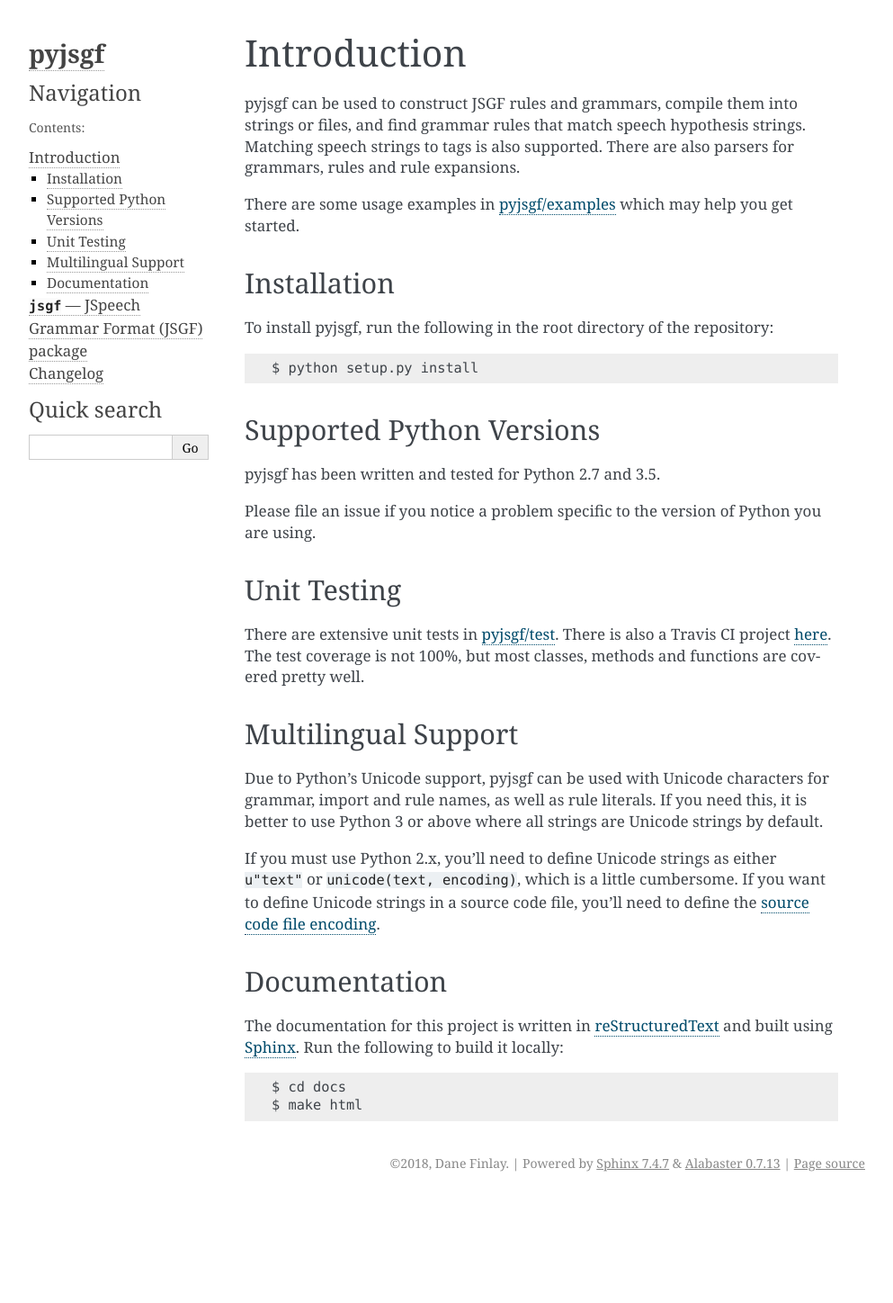
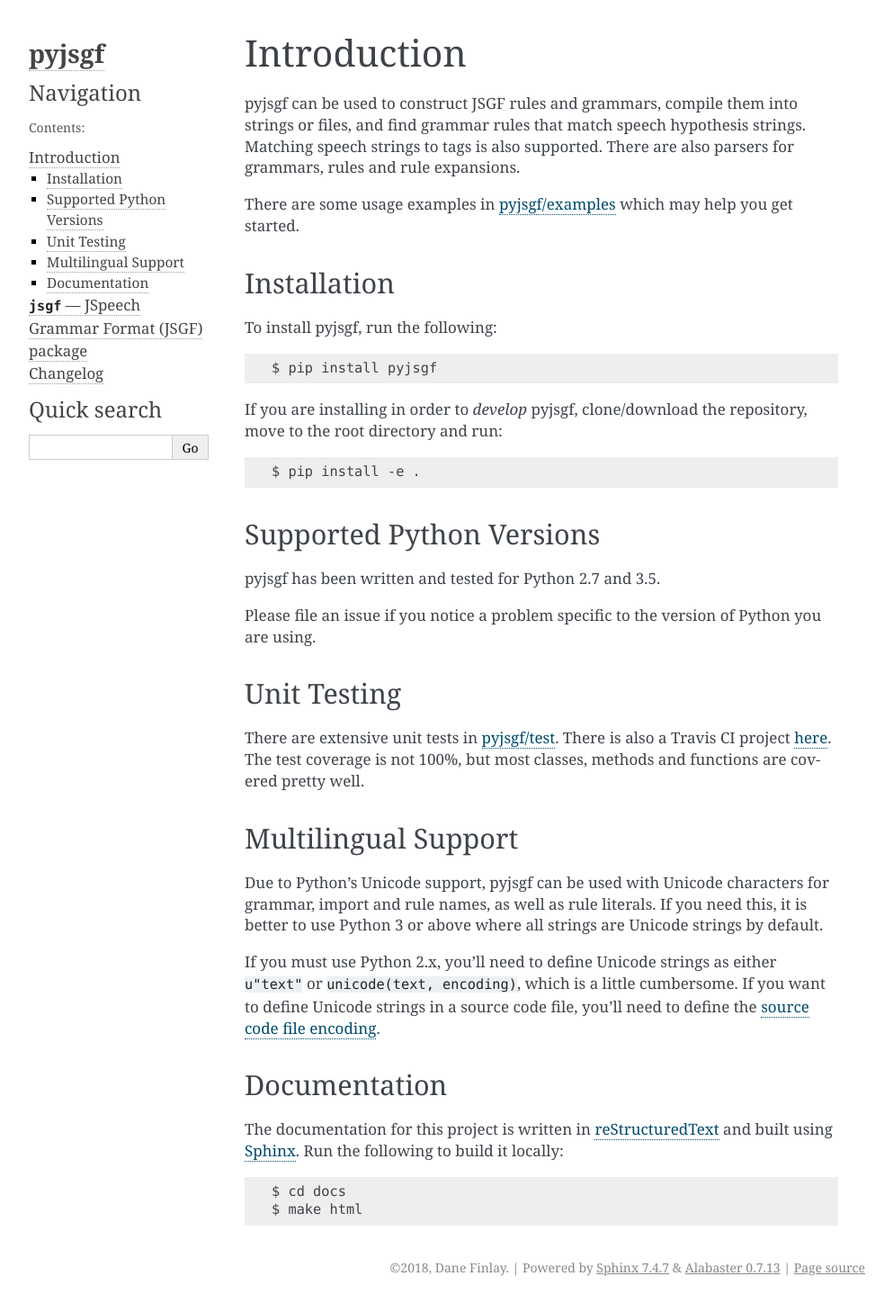
Before and after one commit to drmfinlay/pyjsgf, a Sphinx documentation site: the page built from docs/introduction.rst, in a window 1280 px wide. Shown: the whole page at 90% size, without its empty margins (148-1141 px from the left). Built offline with Sphinx 7.4.7, drawn with Linux system fonts in a browser that asks for light colours; before the commit the page ends 1332 px from its top, so only the background shows below that.

Commit message:
Update installation instructions to use pip

```diff
--- a/docs/introduction.rst
+++ b/docs/introduction.rst
@@ -13,9 +13,13 @@ There are some usage examples in `pyjsgf/examples <https://github.com/Danesprite
 
 Installation
 ------------
-To install pyjsgf, run the following in the root directory of the repository::
+To install pyjsgf, run the following::
 
-  $ python setup.py install
+  $ pip install pyjsgf
+
+If you are installing in order to *develop* pyjsgf, clone/download the repository, move to the root directory and run::
+
+  $ pip install -e .
 
 
 Supported Python Versions
```
Also changed, not shown: README.rst (+5 -3 lines).
